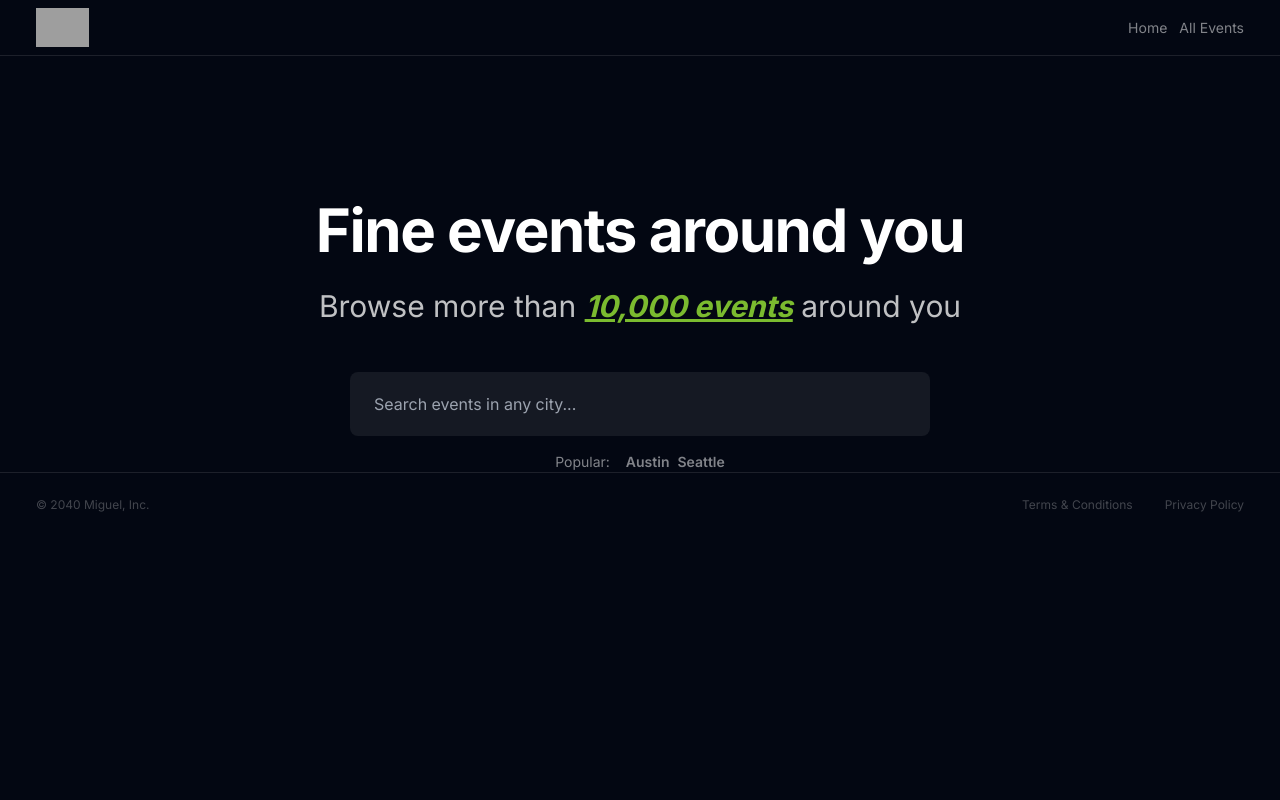
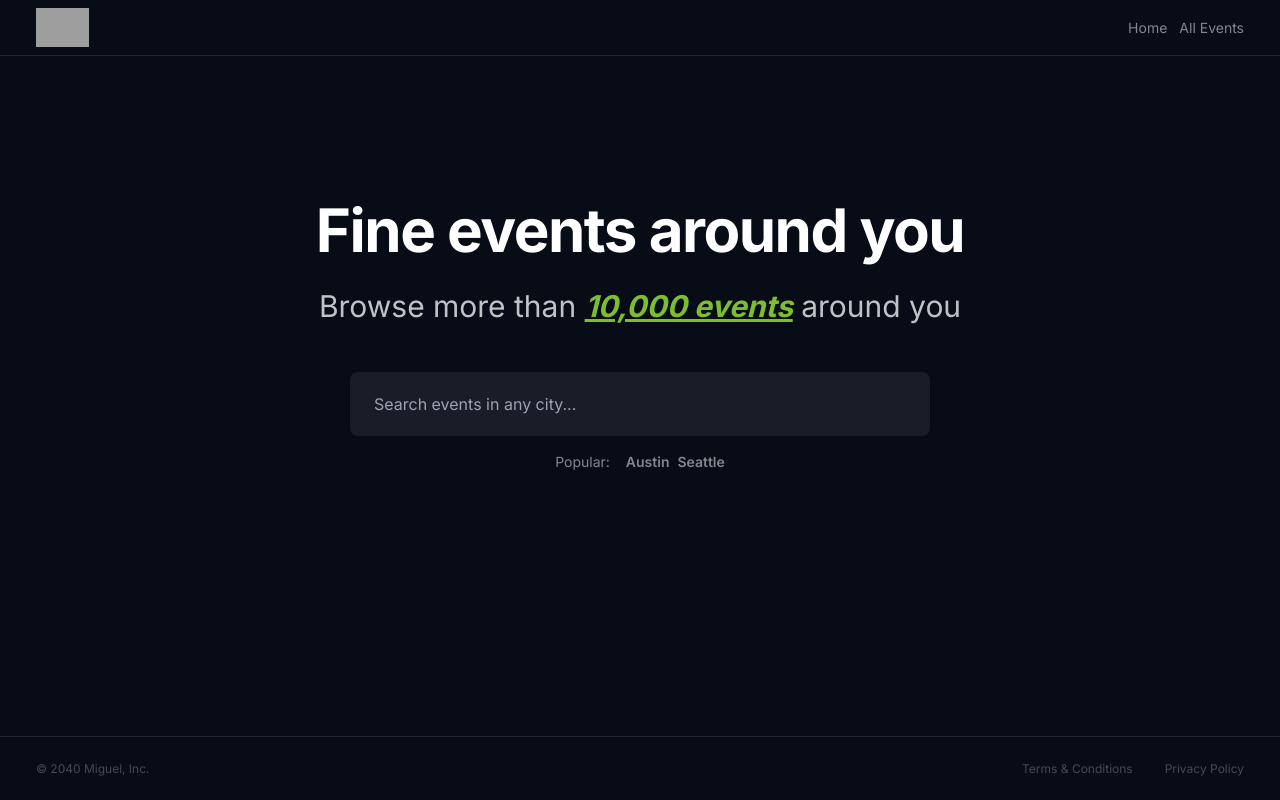
Before and after one commit to mlguels/evento, a Next.js app: page / in a window 1280 px wide. Built offline with nearby package versions, Linux system fonts and the light colour scheme; grey boxes are pictures that could not be loaded.

Commit message:
Wrapped layout with contianer

```diff
--- a/app/layout.tsx
+++ b/app/layout.tsx
@@ -4,6 +4,7 @@ import "./globals.css";
 
 import Header from "@/components/Header";
 import Footer from "@/components/Footer";
+import Container from "@/components/Container";
 
 const inter = Inter({ subsets: ["latin"] });
 
@@ -20,9 +21,11 @@ export default function RootLayout({
   return (
     <html lang="en">
       <body className={`${inter.className} bg-gray-950 text-white`}>
-        <Header />
-        {children}
-        <Footer />
+        <Container>
+          <Header />
+          {children}
+          <Footer />
+        </Container>
       </body>
     </html>
   );
```
